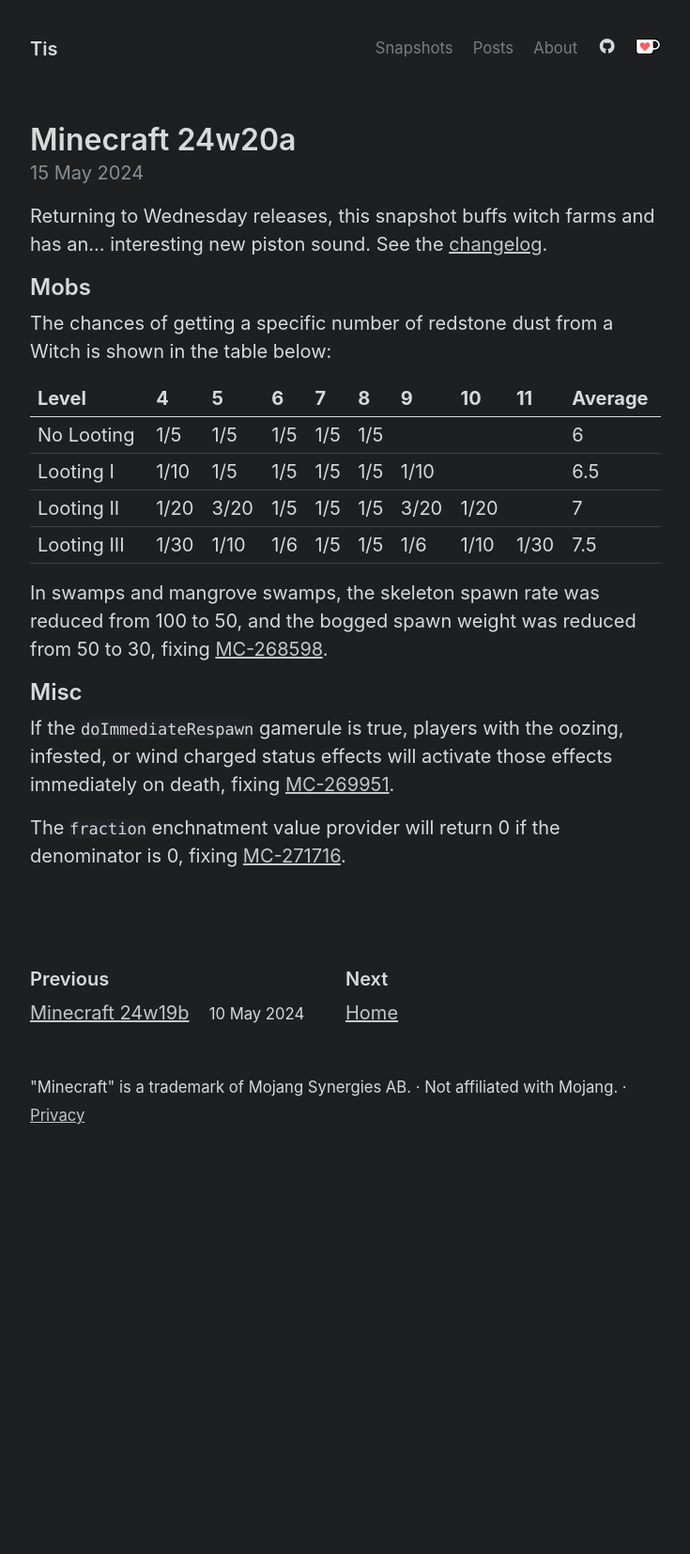
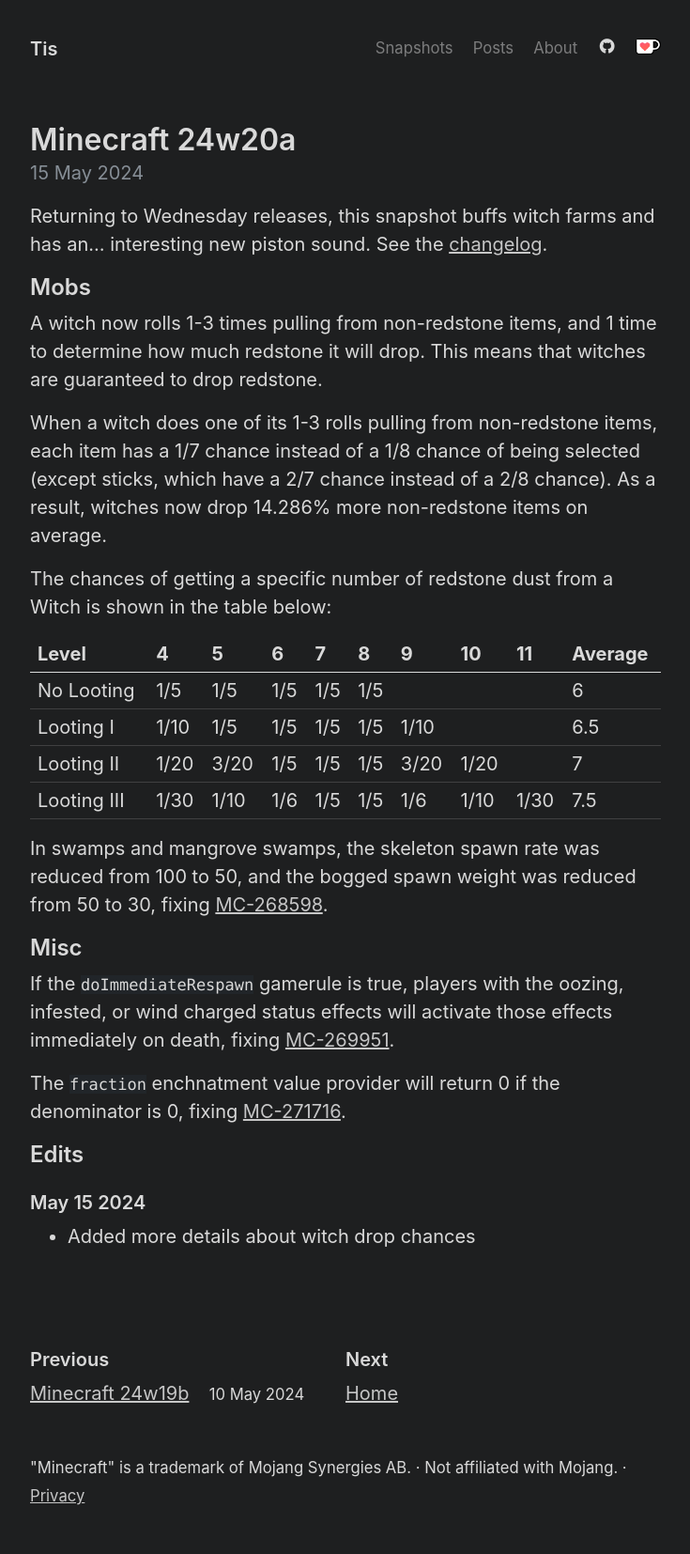
Before and after one commit to Tisawesomeness/tisawesomeness.github.io, a Jekyll site: the page built from snapshots/_posts/2024-05-15-24w20a.md, in a window 1280 px wide. Shown: the whole page at 94% size, without its empty margins (272-1007 px from the left). Built offline with Jekyll 4.4.1, drawn with Linux system fonts in a browser that asks for light colours; comment, search, counter and statistics services are not loaded; before the commit the page ends 1249 px from its top, so only the background shows below that.

Commit message:
Add more details about witch drop chances

```diff
--- a/snapshots/_posts/2024-05-15-24w20a.md
+++ b/snapshots/_posts/2024-05-15-24w20a.md
@@ -7,6 +7,10 @@
 Returning to Wednesday releases, this snapshot buffs witch farms and has an... interesting new piston sound. See the [changelog](https://www.minecraft.net/en-us/article/minecraft-snapshot-24w20a).
 
 ## Mobs
+
+A witch now rolls 1-3 times pulling from non-redstone items, and 1 time to determine how much redstone it will drop. This means that witches are guaranteed to drop redstone.
+
+When a witch does one of its 1-3 rolls pulling from non-redstone items, each item has a 1/7 chance instead of a 1/8 chance of being selected (except sticks, which have a 2/7 chance instead of a 2/8 chance). As a result, witches now drop 14.286% more non-redstone items on average.
 
 The chances of getting a specific number of redstone dust from a Witch is shown in the table below:
 
@@ -24,3 +28,9 @@
 If the `doImmediateRespawn` gamerule is true, players with the oozing, infested, or wind charged status effects will activate those effects immediately on death, fixing [MC-269951](https://bugs.mojang.com/browse/MC-269951).
 
 The `fraction` enchnatment value provider will return 0 if the denominator is 0, fixing [MC-271716](https://bugs.mojang.com/browse/MC-271716).
+
+## Edits
+
+### May 15 2024
+
+- Added more details about witch drop chances
```
